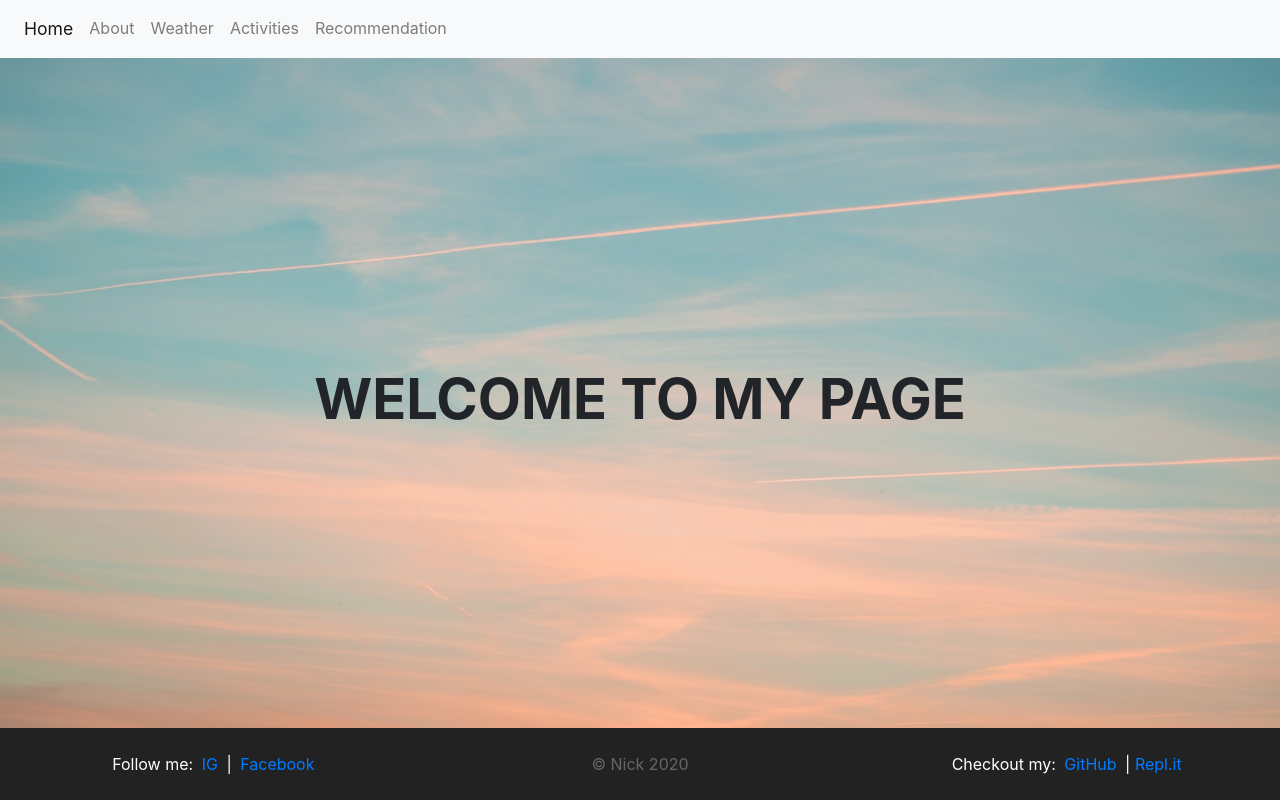
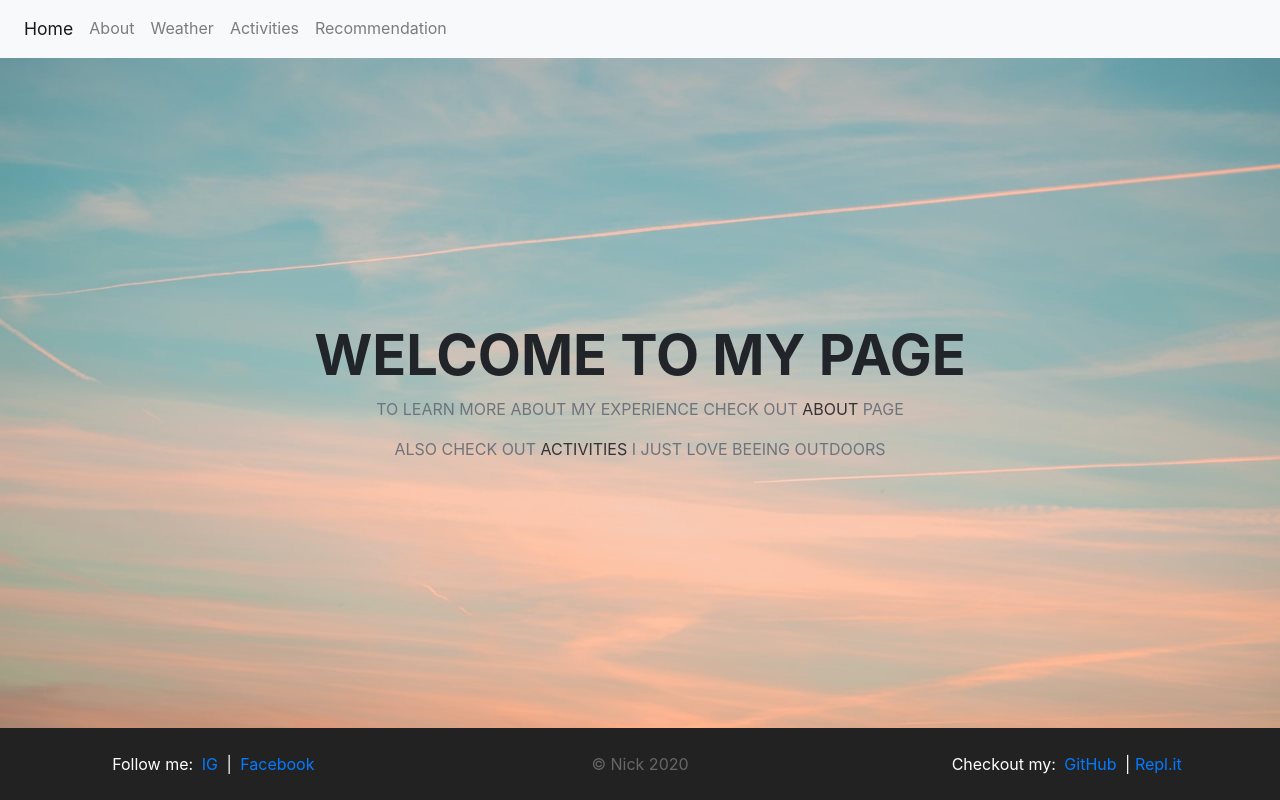
Before and after one commit to NicolaeO/portfolio, a Vue app: page / in a window 1280 px wide. Built offline with nearby package versions, Linux system fonts and the light colour scheme.

Commit message:
changed home page

```diff
--- a/src/components/Home.vue
+++ b/src/components/Home.vue
@@ -1,11 +1,10 @@
 <template>
     <div id="home_app">
-            <h1 class="text-center display-4 font-weight-bold text-uppercase welcome-text">Welcome to my page</h1>
-
-
-        <!-- <div class="welcome-page">
-            <h1 class="text-center display-4 font-weight-bold text-uppercase welcome-text">Welcome to my page</h1>
-        </div> -->
+        <div class="text-center welcome-page">
+            <h1 class="display-4 font-weight-bold text-uppercase welcome-text">Welcome to my page</h1>
+            <p class="text-uppercase text-secondary">to learn more about my experience check out <router-link class="link" to="/about">About</router-link> page</p>
+            <p class="text-uppercase text-secondary">also check out <router-link class="link" to="/activities">Activities</router-link> I just love beeing outdoors</p>
+        </div>
     </div>
 </template>
 
@@ -27,16 +26,22 @@
 
 <style scoped>
     #home_app {
+        user-select: none;
     }
     .welcome-page {
-    }
-
-    .welcome-text {
         width: 100%;
         position: absolute;
         top: 50%;
         left: 50%;
         transform: translate(-50%, -50%);
+    }
+
+    .welcome-text {
 	}
 
+    .link{
+        color: #333;
+        text-decoration: none;
+    }
+
 </style>
```
